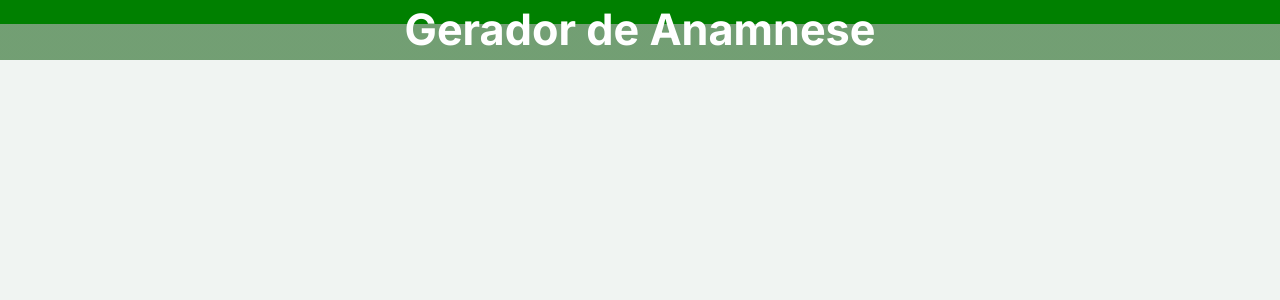
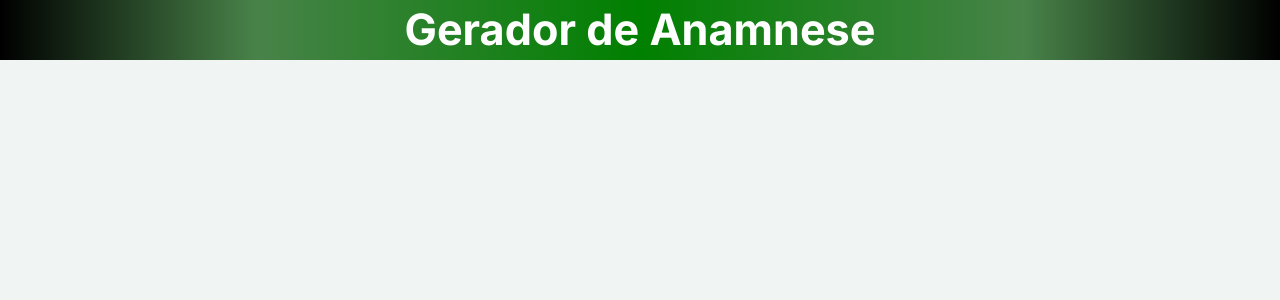
Before and after one commit to GuiVasconcellos/Anamnese_Project, a Django app: template generator/templates/generator/base.html in a window 1280 px wide. Shown: the top 300 px of the page. Run offline with Django 5.2, Linux system fonts and the light colour scheme; the template is opened without the code that fills it, so the values that code supplies are empty.

Commit message:
nova porcentagem verde

```diff
--- a/generator/templates/generator/base.html
+++ b/generator/templates/generator/base.html
@@ -16,7 +16,7 @@
 
 <body>
 
-    <nav style="background: linear-gradient(to top,rgba(1, 82, 1, 0.527) 60%, green 40%); width: 100%; height: 60px; display: flex; justify-content: center; align-items: center;"
+    <nav style="background: linear-gradient(to right, black 0%, rgba(1,82,1,0.7) 20%, green 50%, rgba(1,82,1,0.7) 80%, black 100%);  width: 100%; height: 60px; display: flex; justify-content: center; align-items: center;"
         class="navbar navbar-light bg-light">
         <div class="container-fluid" style="text-align: center;">
             <span class="navbar-brand mb-0 h1">
```
